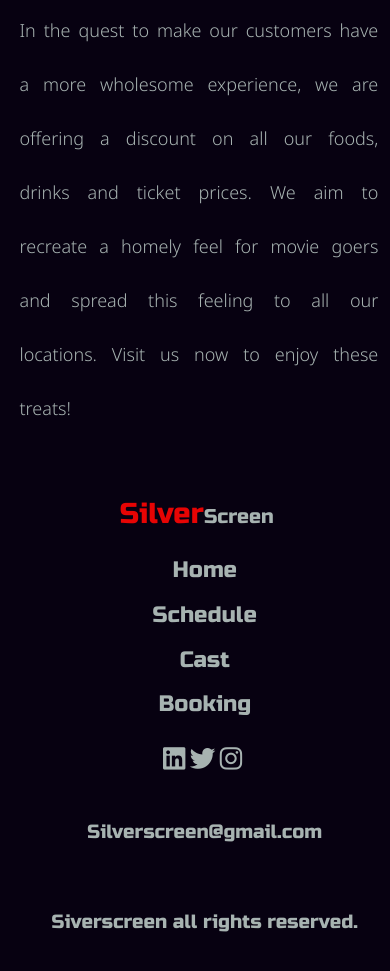
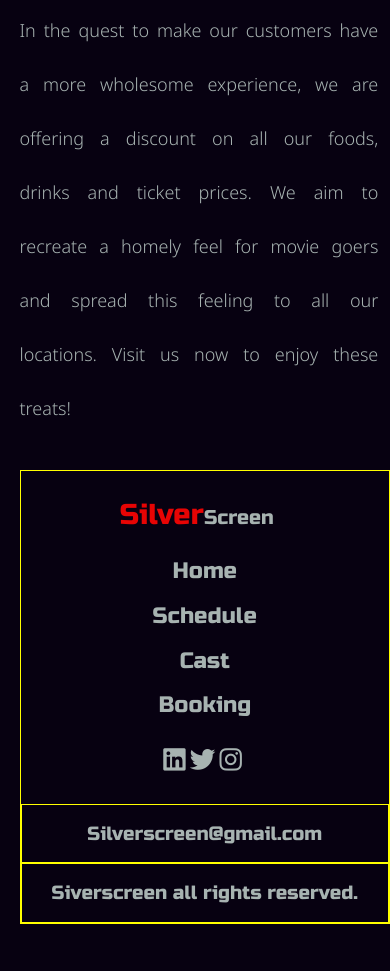
Before and after one commit to TechSis01/Silver-Screen-Cinema, a plain HTML site: page about.html in a window 390 px wide. Shown: the part 3270-4241 px from the top of the page. After the commit the page ends 4194 px from the top, so only its background shows below. Drawn offline with nearby package versions, Linux system fonts and the light colour scheme.

Commit message:
i fixed the about footer for smaller screens

```diff
--- a/about.css
+++ b/about.css
@@ -99,6 +99,7 @@
  .footer {
      font-family: 'Russo One', sans-serif;
      margin: 5% 0% 0% 5%;
+     border: 1px solid yellow
  }
 
  .footer span {
@@ -182,6 +183,11 @@
          flex-direction: column;
          margin-bottom: 2%;
          padding-left: 0%;
+     }
+     .copy-wright p {
+         padding: 0%;
+         margin: 0%;
+         border: 1px solid yellow;
      }
  }
 
--- a/about.html
+++ b/about.html
@@ -26,7 +26,7 @@
                 <div class="navbar-nav">
                     <a class="nav-link" aria-current="page" href="index.html">Home</a>
                     <a class="nav-link " href="cast.html ">Cast</a>
-                   <a class="nav-link" href="schedule.html ">Schedule</a>
+                    <a class="nav-link" href="schedule.html ">Schedule</a>
                     <a class="nav-link active" href="about.html">About</a>
                 </div>
             </div>
@@ -69,9 +69,9 @@
                 <a href="# "><i class="fa-brands fa-instagram "></i></a>
                 <div>
         </section>
-        <div class="copy-wright ">
+        <div class="copy-wright">
             <p>Silverscreen@gmail.com</p>
-            <p><span></span>Siverscreen all rights reserved.</p>
+            <p>Siverscreen all rights reserved.</p>
         </div>
     </section>
 
```
